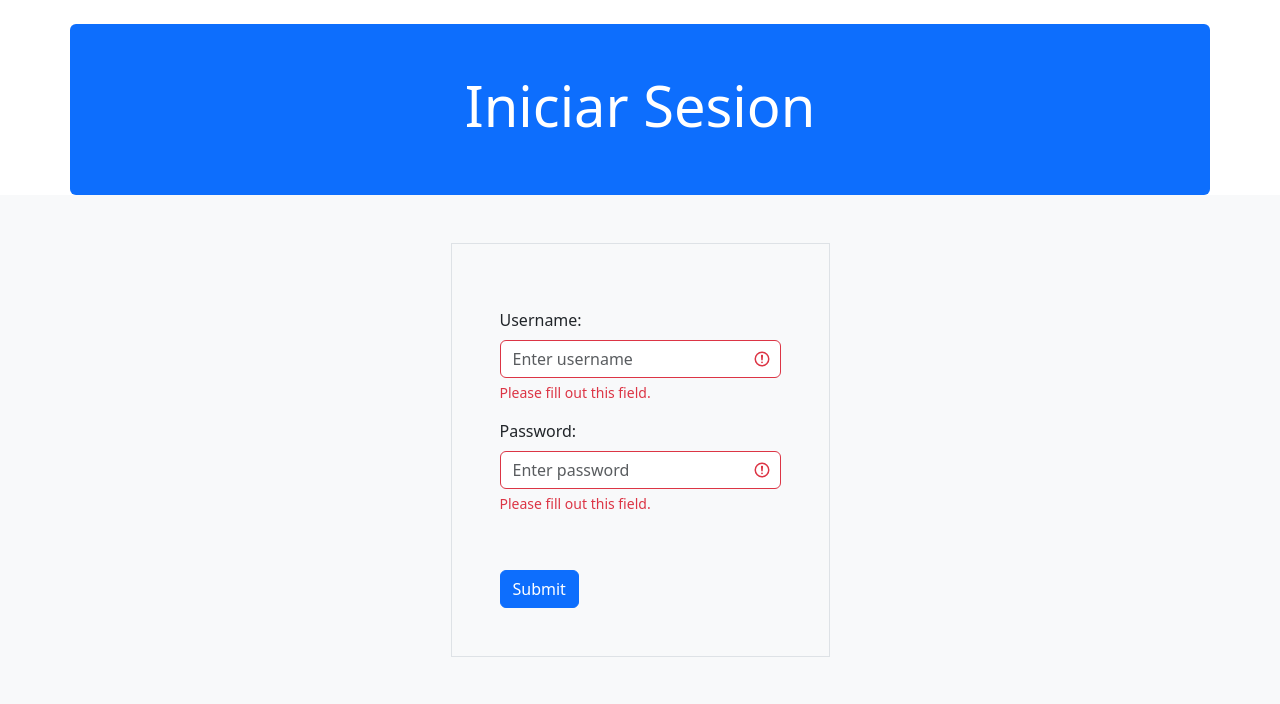
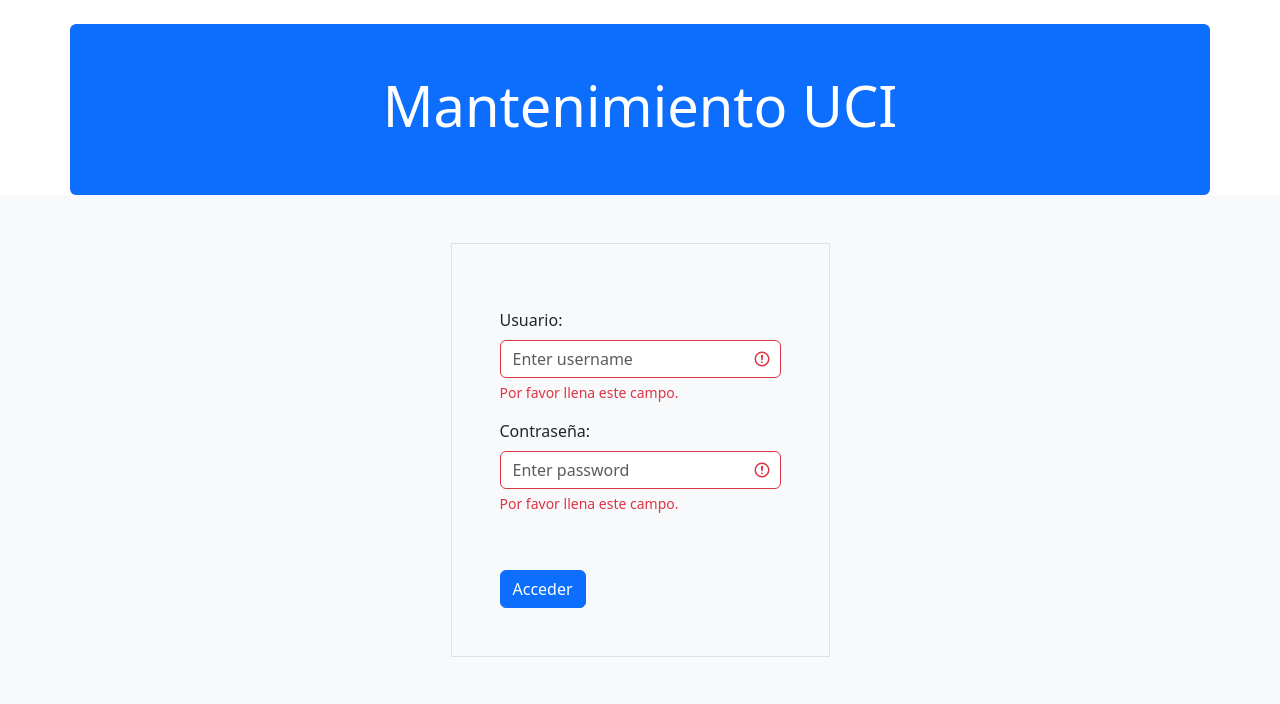
Before and after one commit to SatellitexOT12/ProyectoMantenimientoUCI, a Django app: page / in a window 1280 px wide. Shown: the top 704 px of the page. Run offline with Django 5.2, Linux system fonts and the light colour scheme; some libraries are stand-ins or nearby versions.

Commit message:
Pequeños cambios en el login

```diff
--- a/web_mantenimiento_uci/usuarios/templates/login.html
+++ b/web_mantenimiento_uci/usuarios/templates/login.html
@@ -11,29 +11,29 @@
 <body>
 
     <div class="container d-flex justify-content-center align-items-centerdiv mt-4 p-5 bg-primary text-white rounded"">
-        <h1 class="display-4">Iniciar Sesion</h1>
+        <h1 class="display-4">Mantenimiento UCI</h1>
     </div>
 
     <div class="d-flex justify-content-center align-items-center bg-light">
     <form method="post"  action="{% url 'login' %}" class="was-validated p-5 my-5 border">
 
         <div class="mb-3 mt-3">
-        <label for="uname" class="form-label">Username:</label>
+        <label for="uname" class="form-label">Usuario:</label>
         <input type="text" class="form-control" id="username" placeholder="Enter username" name="username" required>
-        <div class="valid-feedback">Valid.</div>
-        <div class="invalid-feedback">Please fill out this field.</div>
+        <div class="valid-feedback">Valido.</div>
+        <div class="invalid-feedback">Por favor llena este campo.</div>
         </div>
         <div class="mb-3">
-        <label for="pwd" class="form-label">Password:</label>
+        <label for="pwd" class="form-label">Contraseña:</label>
         <input type="password" class="form-control" id="password" placeholder="Enter password" name="password" required>
-        <div class="valid-feedback">Valid.</div>
-        <div class="invalid-feedback">Please fill out this field.</div>
+        <div class="valid-feedback">Valido.</div>
+        <div class="invalid-feedback">Por favor llena este campo.</div>
         </div>
         <div class="form-check mb-3">
 
         </div>
         {% csrf_token %}
-        <button type="submit" class="btn btn-primary">Submit</button>
+        <button type="submit" class="btn btn-primary">Acceder</button>
     </form>
     </div>
 
```
Also changed, not shown: web_mantenimiento_uci/db.sqlite3.
